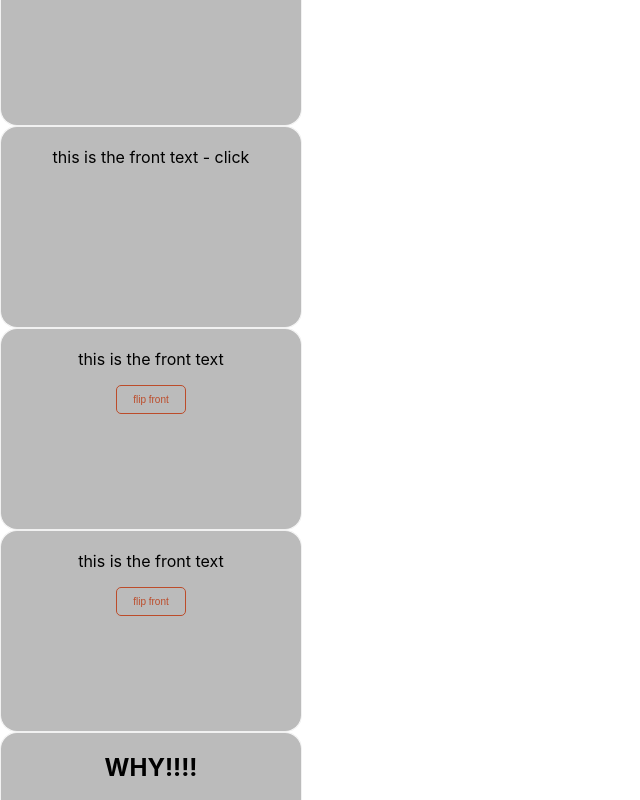
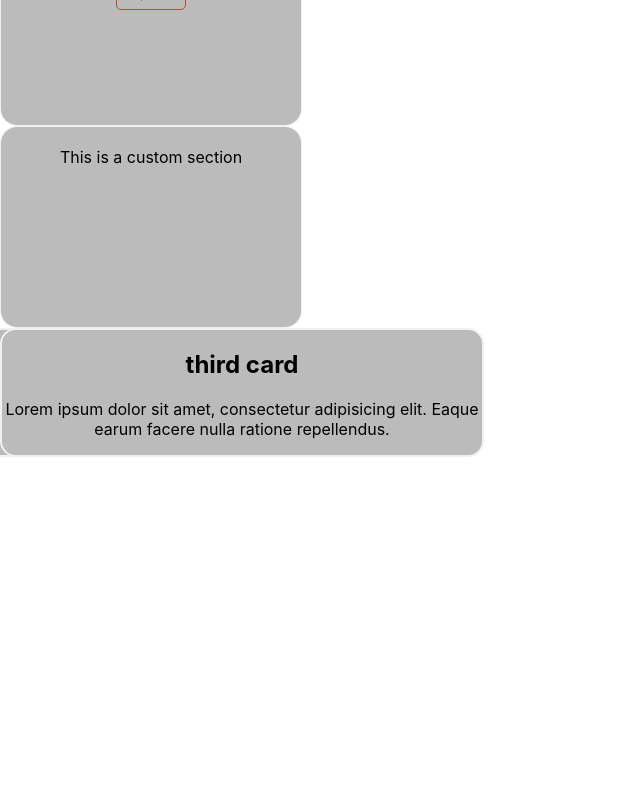
Before and after one commit to NoSkillzDad/react-custom-components, a React (Create React App) app: page / in a window 1280 px wide. Shown: the part 480-1280 px from the top of the page, without its empty margins (0-640 px from the left). After the commit the page ends 968 px from the top, so only its background shows below. Built offline with nearby package versions, Linux system fonts and the light colour scheme.

Commit message:
can customize content much better

```diff
--- a/src/App.js
+++ b/src/App.js
@@ -1,15 +1,9 @@
 import './App.css';
-// import './flip/FlipCardHover.css';
-// import './flip/FlipCardClick.css';
-// import './flip/FlipCardButton.css';
-import './flip/FlipCard.css';
+// import './flip/FlipCard.css';
 import './slide/slide-styles.css';
 import FlipCardHover from "./flip/FlipCardHover.js";
 import FlipCardClick from "./flip/FlipCardClick.js";
 import FlipCardButton from "./flip/FlipCardButton.js";
-import FlipCard from "./flip/FlipCard";
-import ChildrenTest from "./custom/ChildrenTest";
-import FlipCardTest from "./flip/FlipCardTest";
 
 function App() {
     return (
@@ -23,21 +17,8 @@ function App() {
                     text_back={["Architecht", "Programmer"]}
                 />
 
-                <FlipCardHover
-                    id={"fc10"}
-                    text_front={["this is the front text"]}
-                    title_back={"John Doe"}
-                    text_back={["Architecht", "Programmer"]}
-                />
-
                 <FlipCardClick
                     id={"fc1"}
-                    text_front={["this is the front text - click"]}
-                    title_back={"John Doe"}
-                    text_back={["Architecht", "Programmer"]}
-                />
-                <FlipCardClick
-                    id={"fc2"}
                     text_front={["this is the front text - click"]}
                     title_back={"John Doe"}
                     text_back={["Architecht", "Programmer"]}
@@ -53,23 +34,15 @@ function App() {
                     // button_back_disabled={true}
                 />
 
-                <FlipCardButton
-                    id={"fc4"}
-                    text_front={["this is the front text"]}
-                    title_back={"John Doe"}
-                    text_back={["Architecht", "Programmer"]}
-                    button_front_text={"Flip front"}
-                    button_back_text={"Flip back"}
-                    // button_back_disabled={true}
-                />
                 <FlipCardHover
                     id={"fc11"}
-                    title_front={"WHY!!!!"}
-                    text_front={["cant add children"]}
-                    title_back={"John Doe"}
-                    text_back={["Architecht", "Programmer"]}
+                    // title_front={"Title"}
+                    text_front={[]}
+                    title_back={"Text back deleted"}
+                    // text_back={["Architecht", "Programmer"]}
+                    text_back={[]}
                 >
-                    <p>Custom Elements here</p>
+                    <p>This is a custom section</p>
                 </FlipCardHover>
             </>
 
@@ -77,15 +50,18 @@ function App() {
             <div className={"mySlider"} id={"slideset-left"}>
                 <div>
                     <h2>first card</h2>
-                    <p>Lorem ipsum dolor sit amet, consectetur adipisicing elit. Eaque earum facere nulla ratione repellendus.</p>
+                    <p>Lorem ipsum dolor sit amet, consectetur adipisicing elit. Eaque earum facere nulla ratione
+                        repellendus.</p>
                 </div>
                 <div>
                     <h2>second card</h2>
-                    <p>Lorem ipsum dolor sit amet, consectetur adipisicing elit. Eaque earum facere nulla ratione repellendus.</p>
+                    <p>Lorem ipsum dolor sit amet, consectetur adipisicing elit. Eaque earum facere nulla ratione
+                        repellendus.</p>
                 </div>
                 <div>
                     <h2>third card</h2>
-                    <p>Lorem ipsum dolor sit amet, consectetur adipisicing elit. Eaque earum facere nulla ratione repellendus.</p>
+                    <p>Lorem ipsum dolor sit amet, consectetur adipisicing elit. Eaque earum facere nulla ratione
+                        repellendus.</p>
                 </div>
 
             </div>
--- a/src/flip/FlipCard.js
+++ b/src/flip/FlipCard.js
@@ -16,6 +16,19 @@ const FlipCard = ({   id, title_front, text_front, image_front, altText_front, t
         }
     }
 
+    const renderMe = (property) => {
+        return (property !== undefined && property)
+    }
+
+    const renderText = (textArray) => {
+
+        return (
+            textArray.map(text => (
+                    <p key={text}>{text}</p>
+                ))
+        );
+    }
+
     const cardContent = (image, altText, title, text, button_text, disabled, id, child) => {
 
         if (image) {
@@ -27,10 +40,11 @@ const FlipCard = ({   id, title_front, text_front, image_front, altText_front, t
         } else {
             return (
                 <>
-                    <h2>{title}</h2>
-                    {text.map(function (t) {
-                        return <p>{t}</p>
-                    })}
+                    {renderMe(<h2>{title}</h2>)}
+                    {renderText(text)}
+                    {/*{text.map(function (t) {*/}
+                    {/*    return <p>{t}</p>*/}
+                    {/*})}*/}
                     {child}
                     {incButton(button_text, id, disabled)}
                 </>
```
